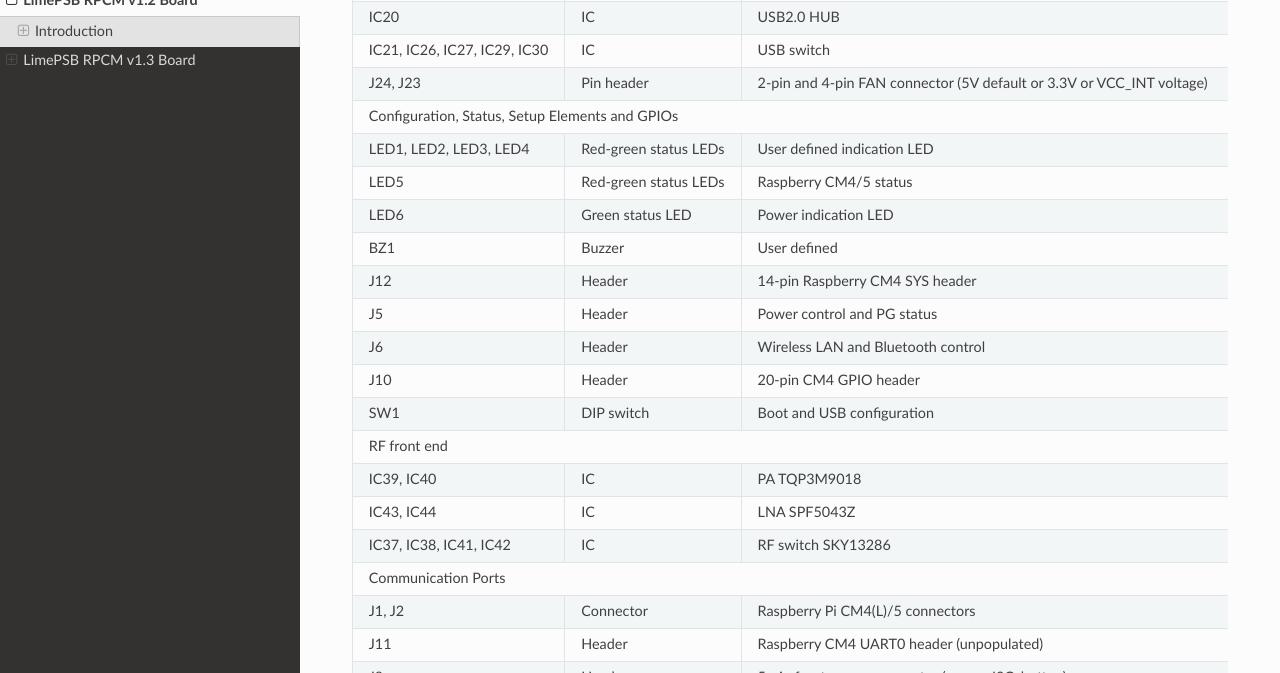
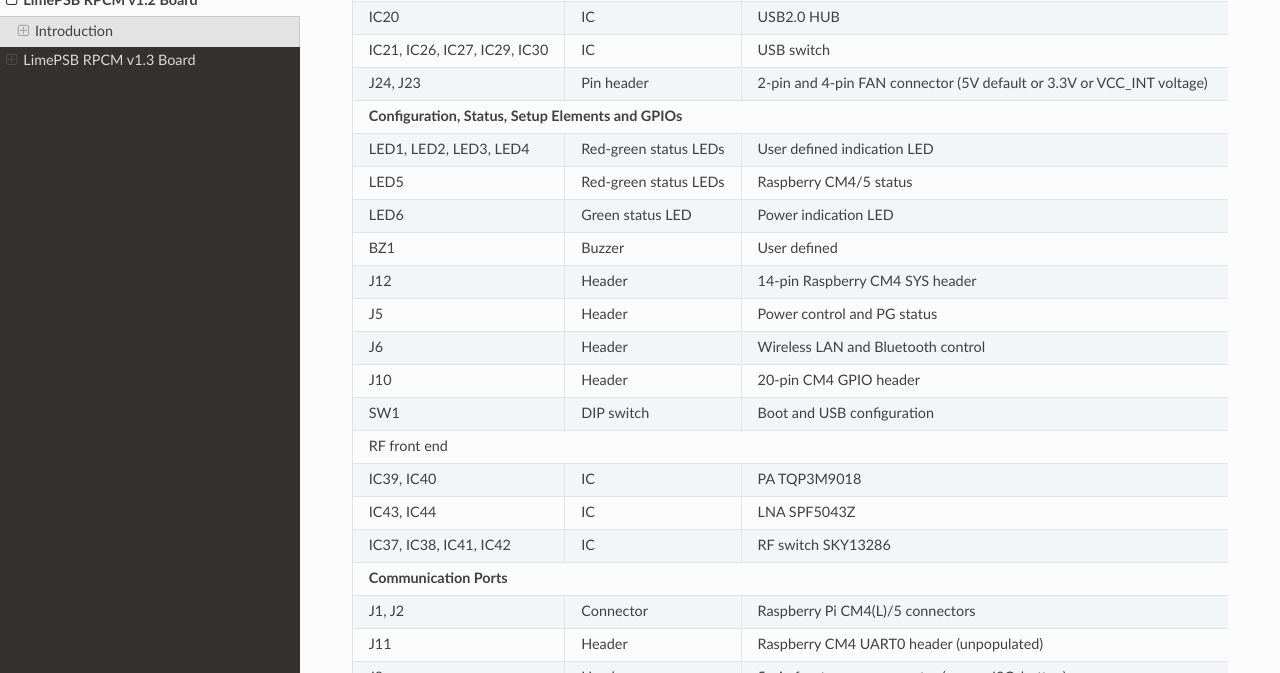
Before and after one commit to myriadrf/LimePSB-RPCM, a Sphinx documentation site: the page built from docs/v1.2/index.rst, in a window 1280 px wide and 900 px high, scrolled down 4527 px. Shown: the part 150-823 px from the top of the window. Built offline with Sphinx 7.4.7 and the Read the Docs theme 3.1.0, drawn with Linux system fonts in a browser that asks for light colours.

Commit message:
Added bold for table

```diff
--- a/docs/v1.2/index.rst
+++ b/docs/v1.2/index.rst
@@ -134,7 +134,7 @@
 +---------------------------------+----------------------------+-----------------------------------------------------------------------------+
 | J24, J23                        | Pin   header               | 2-pin   and 4-pin FAN connector (5V default or 3.3V or VCC_INT voltage)     |
 +---------------------------------+----------------------------+-----------------------------------------------------------------------------+
-| Configuration, Status, Setup Elements and GPIOs                                                                                            |
+| **Configuration, Status, Setup Elements and GPIOs**                                                                                        |
 +---------------------------------+----------------------------+-----------------------------------------------------------------------------+
 | LED1,   LED2, LED3, LED4        | Red-green   status LEDs    | User   defined indication LED                                               |
 +---------------------------------+----------------------------+-----------------------------------------------------------------------------+
@@ -162,7 +162,7 @@
 +---------------------------------+----------------------------+-----------------------------------------------------------------------------+
 | IC37, IC38, IC41, IC42          | IC                         | RF   switch SKY13286                                                        |
 +---------------------------------+----------------------------+-----------------------------------------------------------------------------+
-| Communication Ports                                                                                                                        |
+| **Communication Ports**                                                                                                                    |
 +---------------------------------+----------------------------+-----------------------------------------------------------------------------+
 | J1, J2                          | Connector                  | Raspberry   Pi CM4(L)/5 connectors                                          |
 +---------------------------------+----------------------------+-----------------------------------------------------------------------------+
@@ -188,7 +188,7 @@
 +---------------------------------+----------------------------+-----------------------------------------------------------------------------+
 | J3                              | Mini   PCIe                | Mini   PCIe x1 expansion slot                                               |
 +---------------------------------+----------------------------+-----------------------------------------------------------------------------+
-| Clock Circuitry                                                                                                                            |
+| **Clock Circuitry**                                                                                                                        |
 +---------------------------------+----------------------------+-----------------------------------------------------------------------------+
 | XO1                             | VCOCXO                     | 30.72   MHz VCOCXO                                                          |
 +---------------------------------+----------------------------+-----------------------------------------------------------------------------+
@@ -216,7 +216,7 @@
 +---------------------------------+----------------------------+-----------------------------------------------------------------------------+
 | J22/J20,   J21                  | Multiple                   | Internal   connector J20/J22 to external SMA J21                            |
 +---------------------------------+----------------------------+-----------------------------------------------------------------------------+
-| Power Supply                                                                                                                               |
+| **Power Supply**                                                                                                                           |
 +---------------------------------+----------------------------+-----------------------------------------------------------------------------+
 | IC52                            | IC                         | Switching   regulator ADP2386 (3.3V rail)                                   |
 +---------------------------------+----------------------------+-----------------------------------------------------------------------------+
```
